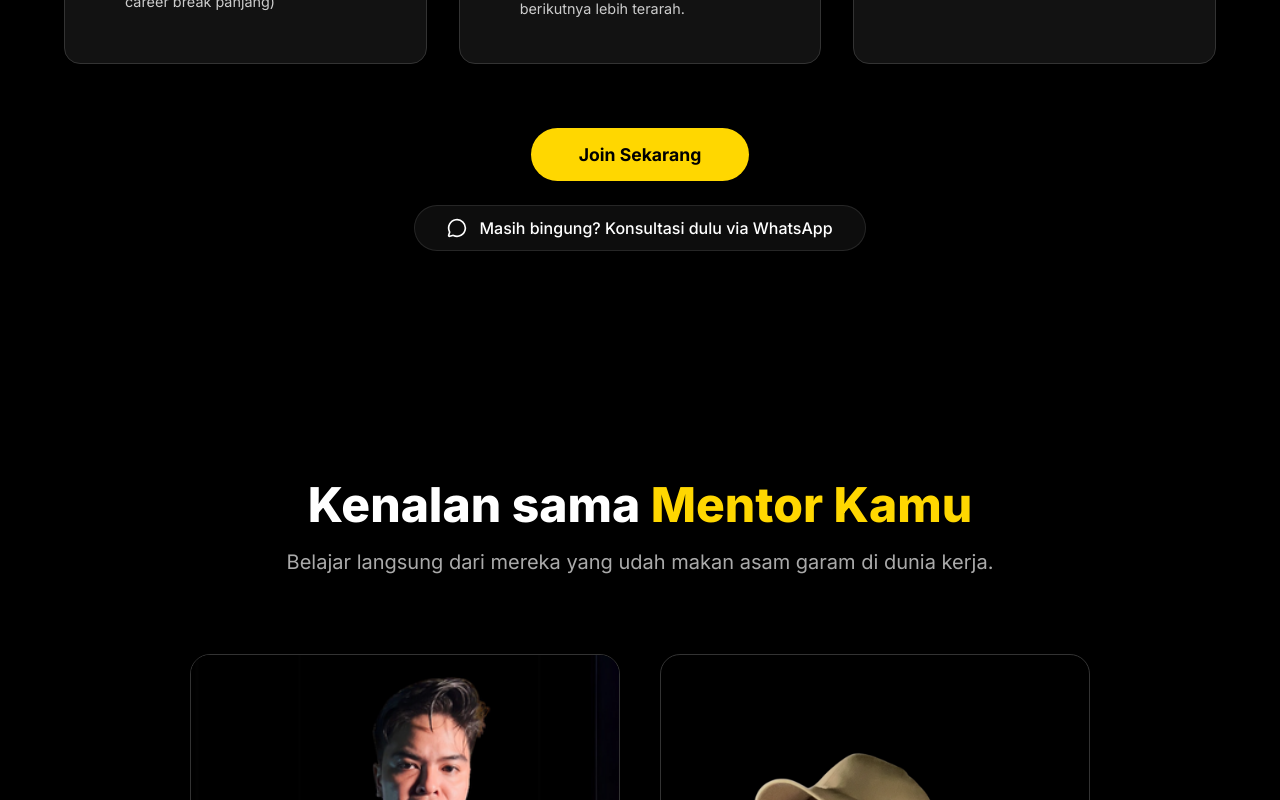
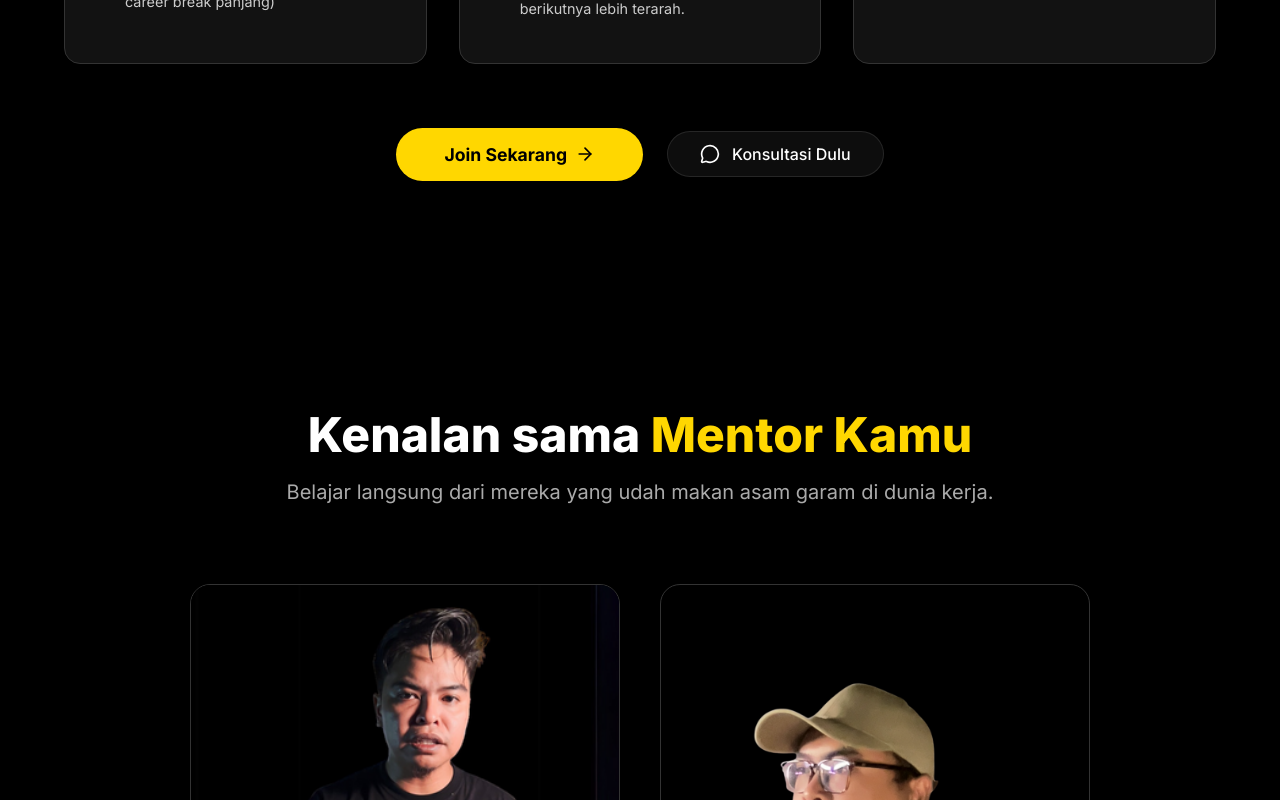
Before and after one commit to alvianzf/learnwithandi.com, a Next.js app: page / in a window 1280 px wide. Shown: the part 5120-5920 px from the top of the page. Built offline with nearby package versions, Linux system fonts and the light colour scheme.

Commit message:
feat: refine program gallery buttons layout and icons

```diff
--- a/src/components/ProgramGallery.module.css
+++ b/src/components/ProgramGallery.module.css
@@ -142,10 +142,12 @@
 
 .ctaWrapper {
   display: flex;
-  flex-direction: column;
+  flex-direction: row;
+  justify-content: center;
   align-items: center;
   gap: 1.5rem;
   margin-top: 4rem;
+  flex-wrap: wrap;
 }
 
 .consultButton {
@@ -179,7 +181,9 @@
   border-radius: 50px;
   text-decoration: none;
   transition: transform 0.2s, box-shadow 0.2s;
-  display: inline-block;
+  display: inline-flex;
+  align-items: center;
+  gap: 0.5rem;
 }
 
 .ctaButton:hover {
--- a/src/components/ProgramGallery.tsx
+++ b/src/components/ProgramGallery.tsx
@@ -2,7 +2,7 @@
 
 import { content } from '@/data/content';
 import styles from './ProgramGallery.module.css';
-import { CheckCircle2, MessageCircle } from 'lucide-react';
+import { CheckCircle2, MessageCircle, ArrowRight } from 'lucide-react';
 
 export default function ProgramGallery() {
   const { offer } = content;
@@ -45,7 +45,7 @@ export default function ProgramGallery() {
 
       <div className={styles.ctaWrapper}>
         <a href="#offer" className={styles.ctaButton}>
-          Join Sekarang
+          Join Sekarang <ArrowRight size={20} />
         </a>
         {offer.consultation && (
           <a
--- a/src/data/content.ts
+++ b/src/data/content.ts
@@ -258,7 +258,7 @@ export const content = {
     // Legacy benefits array for OfferSection if needed, but we used plans now.
     benefits: [],
     consultation: {
-      text: "Masih bingung? Konsultasi dulu via WhatsApp",
+      text: "Konsultasi Dulu",
       link: "https://wa.me/628123456789"
     },
     plans: [
```
